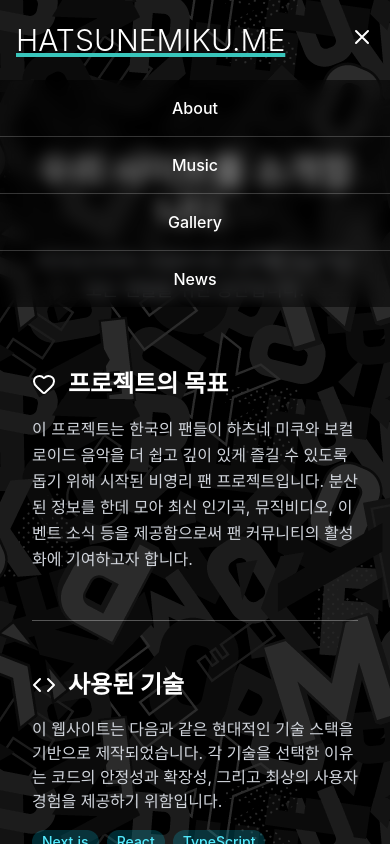
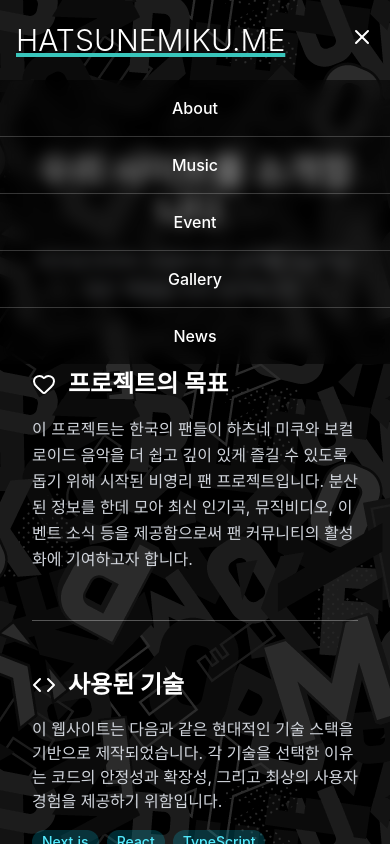
Before and after one commit to laterre39/hatsunemiku-me-service-2025, a Next.js app: page /about in a window 390 px wide. Both pictures are taken after a click on the button 362 px from the left and 37 px from the top of the page. Shown: the top 844 px of the page. Built offline with nearby package versions, Linux system fonts and the light colour scheme.

Commit message:
refactor(header): 헤더 컴포넌트 리팩토링

```diff
--- a/src/components/Header.tsx
+++ b/src/components/Header.tsx
@@ -2,6 +2,77 @@
 
 import Link from 'next/link';
 import {useEffect, useState} from 'react';
+import {Menu, X} from "lucide-react";
+
+const navItems = [
+    {href: '/about', label: 'About'},
+    {href: '/music', label: 'Music'},
+    {href: '/event', label: 'Event'},
+    {href: '/gallery', label: 'Gallery'},
+    {href: '/news', label: 'News'},
+];
+
+const NavigationLinks = ({linkClassName, liClassName, onItemClick}: {
+    linkClassName: string;
+    liClassName?: string;
+    onItemClick?: () => void;
+}) => (
+    <>
+        {navItems.map(item => (
+            <li key={item.href} className={liClassName}>
+                <Link href={item.href} className={linkClassName} onClick={onItemClick}>
+                    {item.label}
+                </Link>
+            </li>
+        ))}
+    </>
+);
+
+const DesktopNav = ({isScrolled}: { isScrolled: boolean }) => (
+    <nav className="hidden md:flex">
+        <ul className="flex items-center space-x-8 text-base">
+            <NavigationLinks
+                linkClassName={`font-medium transition-colors ${isScrolled ? 'text-black' : 'text-white'}`}
+            />
+        </ul>
+    </nav>
+);
+
+const MenuToggleButton = ({isMenuOpen, toggleMenu, isScrolled}: {
+    isMenuOpen: boolean;
+    toggleMenu: () => void;
+    isScrolled: boolean;
+}) => (
+    <div className="md:hidden">
+        <button onClick={toggleMenu} className={`transition-colors ${isScrolled ? 'text-black' : 'text-white'}`}>
+            {isMenuOpen ? <X className="h-6 w-6"/> : <Menu className="h-6 w-6"/>}
+        </button>
+    </div>
+);
+
+const MobileMenuPanel = ({isMenuOpen, isScrolled, closeMenu}: {
+    isMenuOpen: boolean;
+    isScrolled: boolean;
+    closeMenu: () => void;
+}) => {
+    if (!isMenuOpen) return null;
+
+    const navClasses = `absolute w-full md:hidden ${isScrolled ? 'bg-white/80 backdrop-blur-sm' : 'bg-black/50 backdrop-blur-sm'}`;
+    const listClasses = `flex flex-col items-center divide-y ${isScrolled ? 'divide-gray-200/50' : 'divide-white/20'}`;
+    const linkClassName = `block py-4 font-medium transition-colors ${isScrolled ? 'text-dark' : 'text-white'}`;
+
+    return (
+        <nav className={navClasses}>
+            <ul className={listClasses}>
+                <NavigationLinks
+                    liClassName="w-full text-center"
+                    linkClassName={linkClassName}
+                    onItemClick={closeMenu}
+                />
+            </ul>
+        </nav>
+    );
+};
 
 export function Header() {
     const [isScrolled, setIsScrolled] = useState(false);
@@ -15,168 +86,34 @@
         return () => window.removeEventListener('scroll', handleScroll);
     }, []);
 
-    const toggleMenu = () => {
-        setIsMenuOpen(!isMenuOpen);
-    };
+    const headerClassName = `sticky top-0 z-50 w-full transition-all duration-300 mb-6 ${
+        isScrolled
+            ? 'border-b border-gray-200/50 bg-white/80 shadow-md backdrop-blur-sm'
+            : 'bg-transparent'
+    } relative`;
+
+    const logoClassName = `font-light text-3xl transition-all duration-300 underline decoration-4 decoration-[#39C5BB] ${
+        isScrolled ? 'text-black' : 'text-white'
+    }`;
 
     return (
-        <header
-            className={`sticky top-0 z-50 w-full transition-all duration-300 mb-6 ${
-                isScrolled
-                    ? 'border-b border-gray-200/50 bg-white/80 shadow-md backdrop-blur-sm'
-                    : 'bg-transparent'
-            } relative`}
-        >
+        <header className={headerClassName}>
             <div className="container mx-auto flex h-20 max-w-5xl items-center justify-between px-4">
                 <Link href="/" className="flex items-center space-x-2">
-          <span
-              className={`font-light text-3xl transition-all duration-300 underline decoration-4 decoration-[#39C5BB] ${
-                  isScrolled ? 'text-black' : 'text-white'
-              }`}
-          >
-            HATSUNEMIKU.ME
-          </span>
+                    <span className={logoClassName}>HATSUNEMIKU.ME</span>
                 </Link>
-                <nav className="hidden md:flex">
-                    <ul className="flex items-center space-x-8 text-base">
-                        <li>
-                            <Link
-                                href="/about"
-                                className={`font-medium transition-colors ${
-                                    isScrolled ? 'text-black' : 'text-white'
-                                }`}
-                            >
-                                About
-                            </Link>
-                        </li>
-                        <li>
-                            <Link
-                                href="/music"
-                                className={`font-medium transition-colors ${
-                                    isScrolled ? 'text-black' : 'text-white'
-                                }`}
-                            >
-                                Music
-                            </Link>
-                        </li>
-                        <li>
-                            <Link
-                                href="/event"
-                                className={`font-medium transition-colors ${
-                                    isScrolled ? 'text-black' : 'text-white'
-                                }`}
-                            >
-                                Event
-                            </Link>
-                        </li>
-                        <li>
-                            <Link
-                                href="/gallery"
-                                className={`font-medium transition-colors ${
-                                    isScrolled ? 'text-black' : 'text-white'
-                                }`}
-                            >
-                                Gallery
-                            </Link>
-                        </li>
-                        <li>
-                            <Link
-                                href="/news"
-                                className={`font-medium transition-colors ${
-                                    isScrolled ? 'text-black' : 'text-white'
-                                }`}
-                            >
-                                News
-                            </Link>
-                        </li>
-                    </ul>
-                </nav>
-                <div className="md:hidden">
-                    <button
-                        onClick={toggleMenu}
-                        className={`transition-colors ${
-                            isScrolled ? 'text-black' : 'text-white'
-                        }`}
-                    >
-                        <svg
-                            className="h-6 w-6"
-                            fill="none"
-                            stroke="currentColor"
-                            viewBox="0 0 24 24"
-                            xmlns="http://www.w3.org/2000/svg"
-                        >
-                            <path
-                                strokeLinecap="round"
-                                strokeLinejoin="round"
-                                strokeWidth="2"
-                                d={isMenuOpen ? "M6 18L18 6M6 6l12 12" : "M4 6h10M4 12h10m-7 6h4"}
-                            ></path>
-                        </svg>
-                    </button>
-                </div>
+                <DesktopNav isScrolled={isScrolled}/>
+                <MenuToggleButton
+                    isMenuOpen={isMenuOpen}
+                    toggleMenu={() => setIsMenuOpen(prev => !prev)}
+                    isScrolled={isScrolled}
+                />
             </div>
-            {isMenuOpen && (
-                <nav
-                    className={`absolute w-full md:hidden ${
-                        isScrolled ? 'bg-white/80 backdrop-blur-sm' : 'bg-black/50 backdrop-blur-sm'
-                    }`}
-                >
-                    <ul
-                        className={`flex flex-col items-center divide-y ${
-                            isScrolled ? 'divide-gray-200/50' : 'divide-white/20'
-                        }`}
-                    >
-                        <li className="w-full text-center">
-                            <Link
-                                href="/about"
-                                className={`block py-4 font-medium transition-colors ${
-                                    isScrolled
-                                        ? 'text-dark' : 'text-white'
-                                }`}
-                                onClick={() => setIsMenuOpen(false)}
-                            >
-                                About
-                            </Link>
-                        </li>
-                        <li className="w-full text-center">
-                            <Link
-                                href="/music"
-                                className={`block py-4 font-medium transition-colors ${
-                                    isScrolled
-                                        ? 'text-dark' : 'text-white'
-                                }`}
-                                onClick={() => setIsMenuOpen(false)}
-                            >
-                                Music
-                            </Link>
-                        </li>
-                        <li className="w-full text-center">
-                            <Link
-                                href="/gallery"
-                                className={`block py-4 font-medium transition-colors ${
-                                    isScrolled
-                                        ? 'text-dark' : 'text-white'
-                                }`}
-                                onClick={() => setIsMenuOpen(false)}
-                            >
-                                Gallery
-                            </Link>
-                        </li>
-                        <li className="w-full text-center">
-                            <Link
-                                href="/news"
-                                className={`block py-4 font-medium transition-colors ${
-                                    isScrolled
-                                        ? 'text-dark' : 'text-white'
-                                }`}
-                                onClick={() => setIsMenuOpen(false)}
-                            >
-                                News
-                            </Link>
-                        </li>
-                    </ul>
-                </nav>
-            )}
+            <MobileMenuPanel
+                isMenuOpen={isMenuOpen}
+                isScrolled={isScrolled}
+                closeMenu={() => setIsMenuOpen(false)}
+            />
         </header>
     );
 }
```
